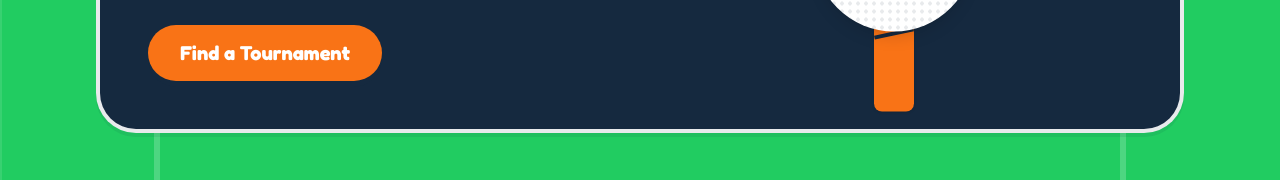
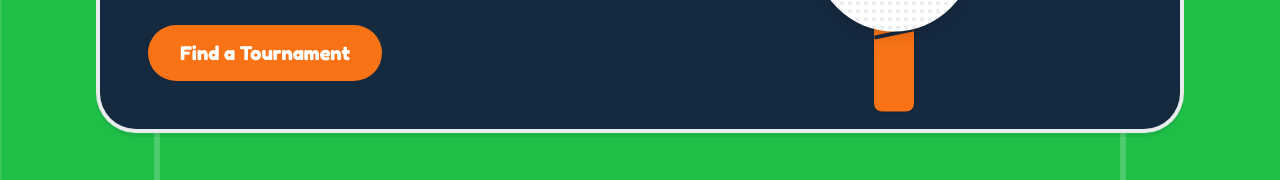
Before and after one commit to Jeyna2010/pickleballkids, a plain HTML site: page index.html in a window 1280 px wide. Shown: the part 428-608 px from the top of the page. Drawn offline with nearby package versions, Linux system fonts and the light colour scheme.

Commit message:
Update index.html

```diff
--- a/index.html
+++ b/index.html
@@ -61,7 +61,7 @@
 
     <style>
         body {
-            background-color: #21cc61;
+            background-color: #1fbf47;
             background-image:
                 linear-gradient(rgba(255,255,255,0.1) 2px, transparent 2px),
                 linear-gradient(90deg, rgba(255,255,255,0.1) 2px, transparent 2px);
```
